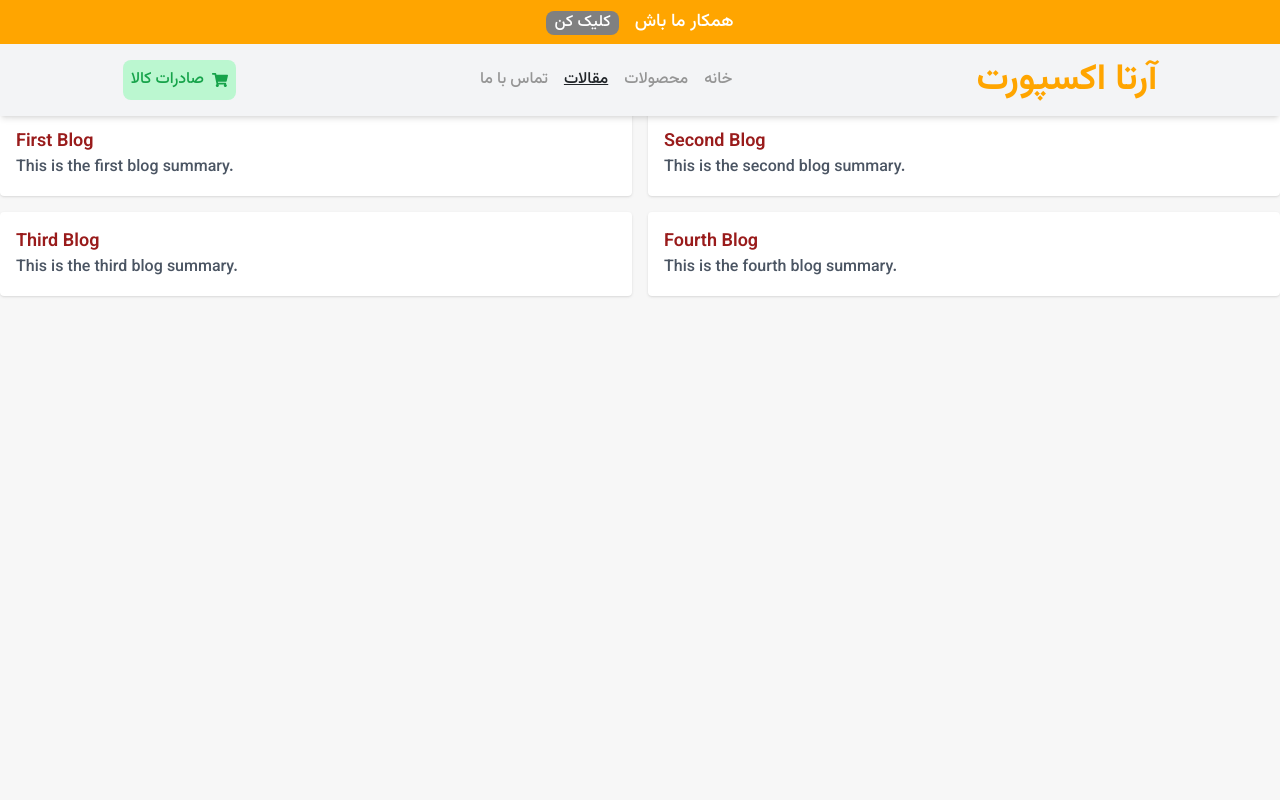
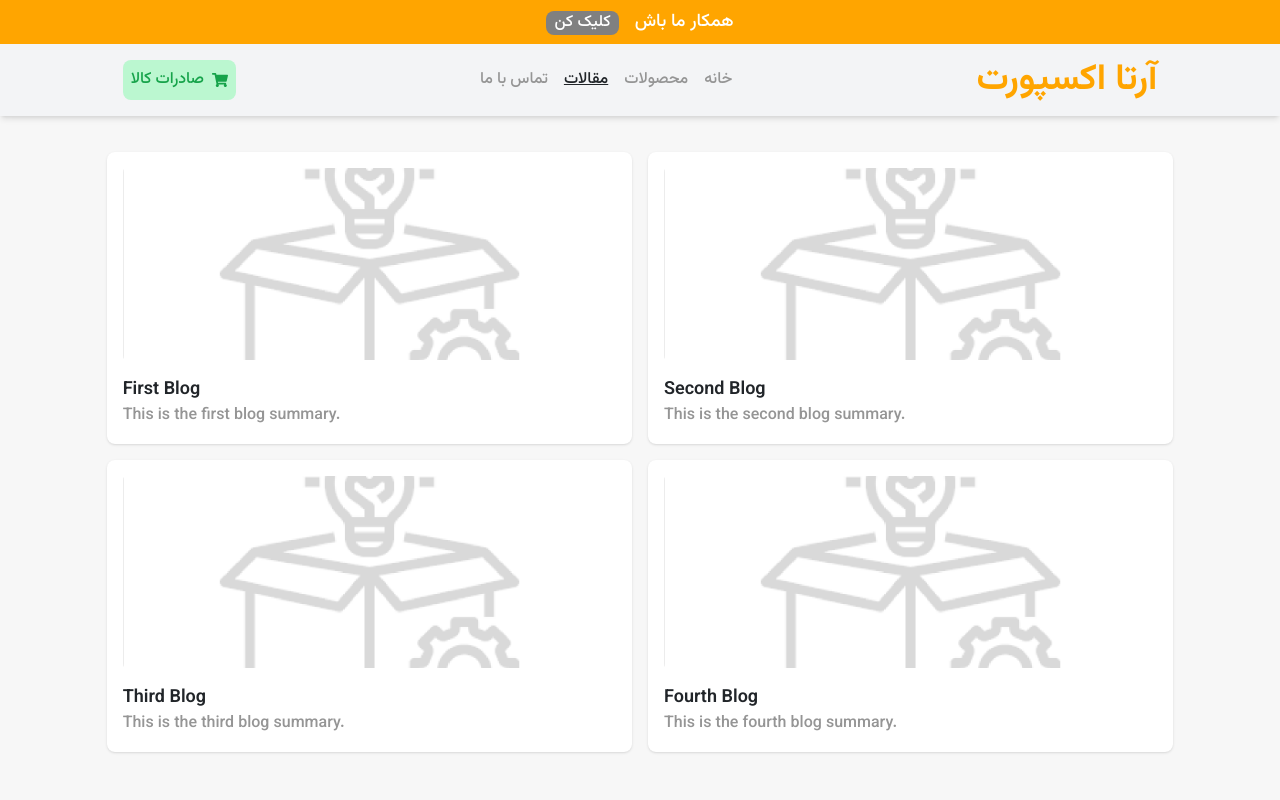
Before and after one commit to MianajiAli/arta-export, a Next.js app: page /blog in a window 1280 px wide. Shown: the top 800 px of the page. Built offline with nearby package versions, Linux system fonts and the light colour scheme.

Commit message:
improve ui in blogs page

```diff
--- a/app/blog/page.js
+++ b/app/blog/page.js
@@ -26,7 +26,7 @@ export default function Page() {
   ];
 
   return (
-    <div className="grid grid-cols-1 sm:grid-cols-2 gap-4">
+    <div className="grid grid-cols-1 sm:grid-cols-2 gap-4 w-10/12 pt-10 mx-auto">
       {blogs.map((blog, index) => (
         <div key={index}>
           <Link href={blog.url}>
--- a/components/BlogCard.js
+++ b/components/BlogCard.js
@@ -1,10 +1,17 @@
 import React from 'react';
 
 export default function BlogCard({ blog }) {
+
   return (
-    <div className="bg-white p-4 shadow rounded cursor-pointer">
-      <h3 className="text-lg font-semibold">{blog.title}</h3>
-      <p className="text-gray-600">{blog.summary}</p>
+    <div className="bg-white p-4 shadow rounded-lg cursor-pointer mx-auto">
+      <img
+        src={blog.imageUrl ?? '/images/default.png'}
+        alt={blog.title}
+
+        className="w-full h-48 object-cover rounded mb-4"
+      />
+      <h3 className="text-lg text-text1 font-semibold">{blog.title}</h3>
+      <p className="text-text2">{blog.summary}</p>
     </div>
   );
 }
--- a/components/Header.js
+++ b/components/Header.js
@@ -79,7 +79,7 @@ export default function Navbar() {
             {/* HeaderModal component for mobile menu */}
             <HeaderModal isOpen={menuOpen} onClose={() => setMenuOpen(false)}>
                 {links.map((link, index) => (
-                    <Link key={index} href={link.url}>
+                    <Link onClick={() => { setMenuOpen(false) }} key={index} href={link.url}>
                         <span className={`block p-2 ${isActive(link.url)} text-text2 hover:text-text1`}>
                             {link.label}
                         </span>
--- a/components/HeaderModal.js
+++ b/components/HeaderModal.js
@@ -1,7 +1,6 @@
 "use client";
 
 import { HiX } from "react-icons/hi";
-import { FaShoppingCart } from "react-icons/fa";
 
 export default function HeaderModal({ isOpen, onClose, children }) {
     return (
```
